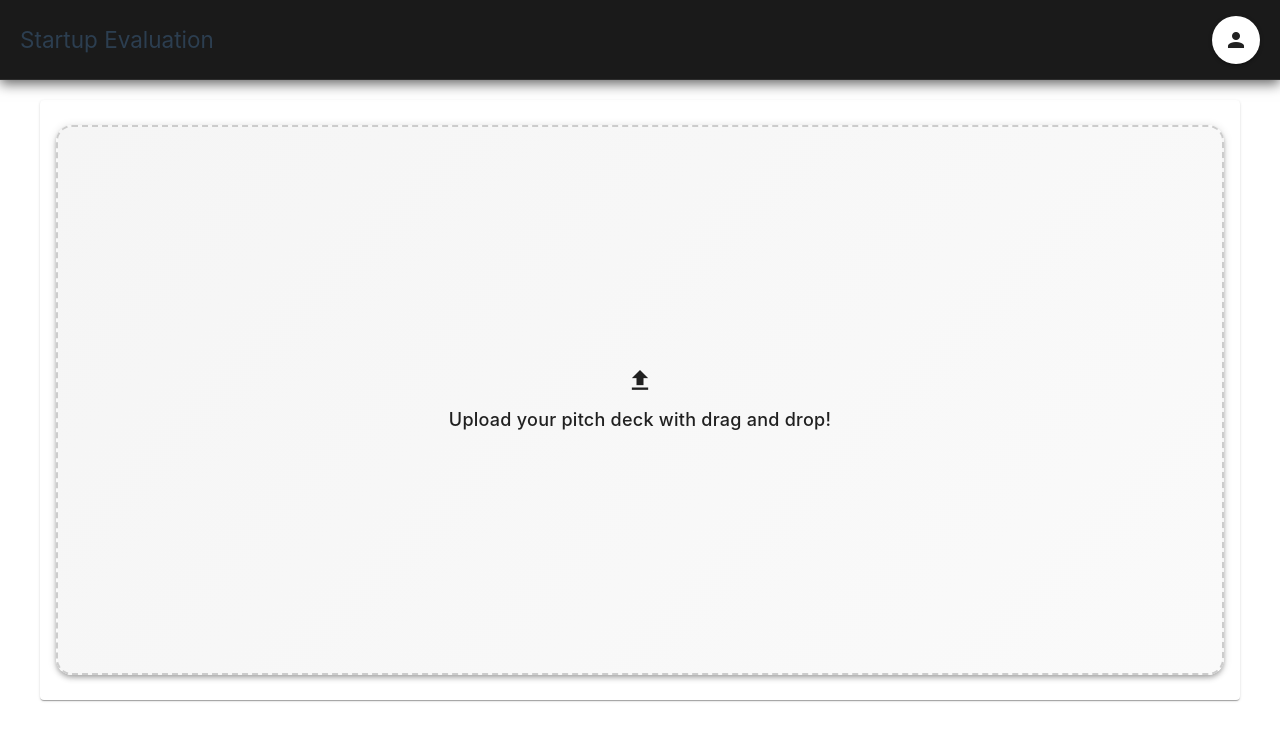
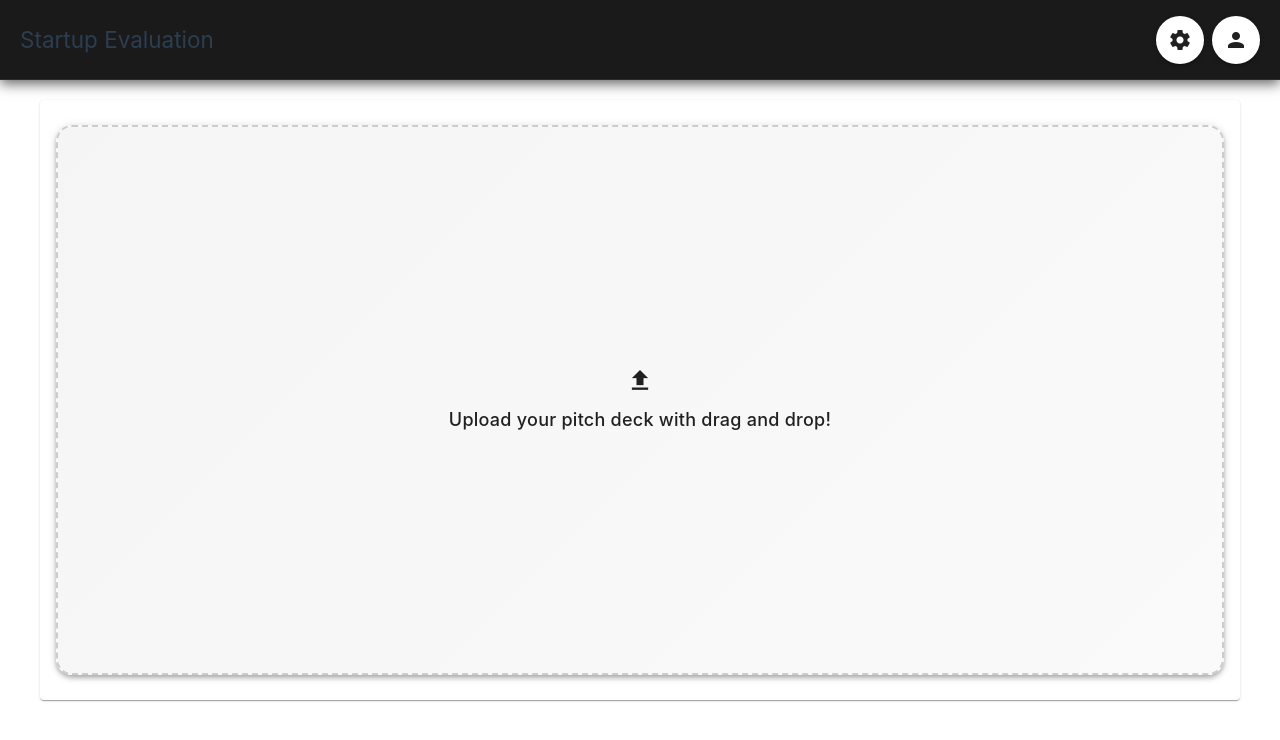
Before and after one commit to alex1431999/QHack-Frontend, a Vue app: page / in a window 1280 px wide. Shown: the top 740 px of the page. Built offline with nearby package versions, Linux system fonts and the light colour scheme.

Commit message:
feat: add settings button

```diff
--- a/src/components/Header.vue
+++ b/src/components/Header.vue
@@ -1,7 +1,10 @@
 <template>
   <header class="site-header d-flex justify-space-between align-center">
     <h2>Startup Evaluation</h2>
-    <v-btn icon="mdi-account"></v-btn>
+    <div class="d-flex">
+      <v-btn icon="mdi-cog" class="mr-2"></v-btn>
+      <v-btn icon="mdi-account"></v-btn>
+    </div>
   </header>
 </template>
 
@@ -20,3 +23,5 @@
   padding: 20px;
 }
 </style>
+<script setup lang="ts">
+</script>
```
